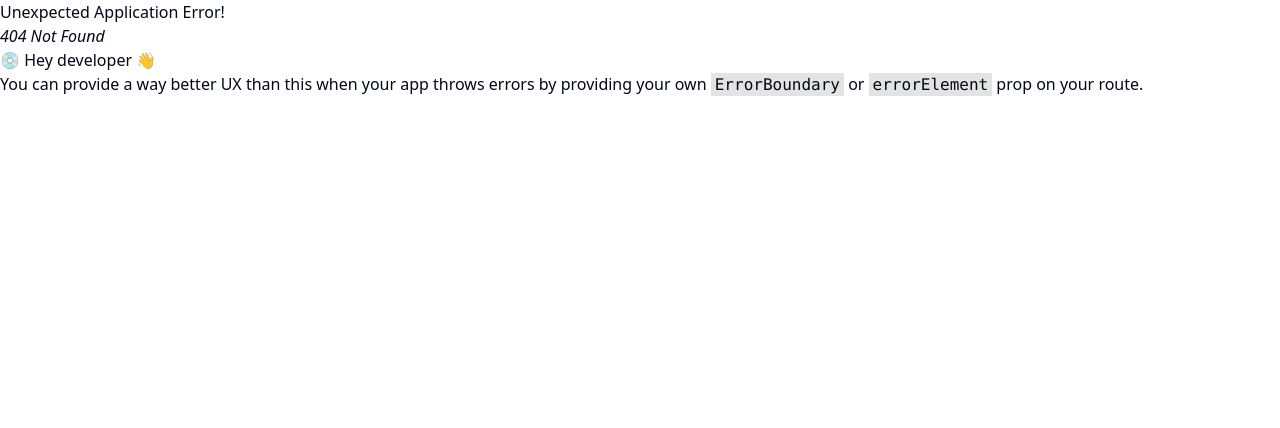
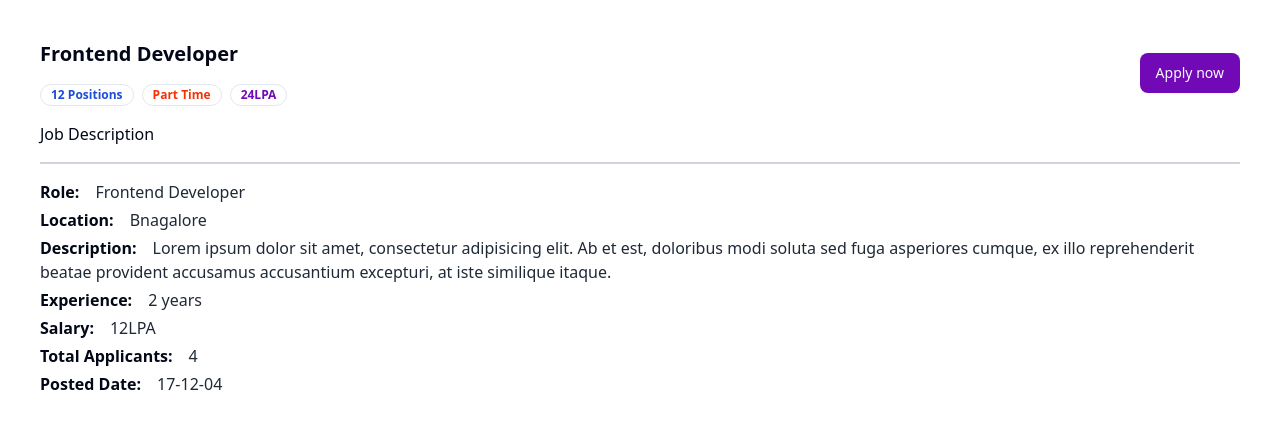
Before and after one commit to Avipsa-Biswal/JobJunction, a React (Vite) app in the folder frontend/: page /description/1 in a window 1280 px wide. Before the commit this address had no page. Shown: the top 428 px of the page. Built offline with nearby package versions, Linux system fonts and the light colour scheme.

Commit message:
job desc deign

```diff
--- a/frontend/src/components/Job.jsx
+++ b/frontend/src/components/Job.jsx
@@ -3,8 +3,11 @@
 import { Bookmark } from "lucide-react";
 import { Avatar, AvatarImage } from "./ui/avatar";
 import { Badge } from "./ui/badge";
+import { useNavigate } from "react-router-dom";
 
 const Job = () => {
+    const navigate = useNavigate();
+    const jobId = "qwerty"
   return (
     <div className="p-5 rounded-md shadow-xl bg-white border-gray-200">
       <div className="flex items-center justify-between">
@@ -43,7 +46,7 @@
         </Badge>
       </div>
       <div className="flex items-center gap-4 mt-4">
-        <Button variant="outline">Details</Button>
+        <Button onClick={()=> navigate(`/description/${jobId}`)} variant="outline">Details</Button>
         <Button className="bg-[#7209b7]">Save For Later</Button>
       </div>
     </div>
--- /dev/null
+++ b/frontend/src/components/JobDescription.jsx
@@ -0,0 +1,40 @@
+import React from 'react'
+import { Badge } from './ui/badge'
+import { Button } from './ui/button'
+
+const JobDescription = () => {
+    const isApplied = false;
+    return (
+        <div className='max-w-7xl mx-10 my-10'>
+            <div className='flex items-center justify-between'>
+                <div>
+                    <h1 className='font-bold text-xl'>Frontend Developer</h1>
+                    <div className="flex items-center gap-2 mt-4">
+                        <Badge className={"text-blue-700 font-bold"} variant="ghost">
+                            12 Positions
+                        </Badge>
+                        <Badge className={"text-[#F83002] font-bold"} variant="ghost">
+                            Part Time
+                        </Badge>
+                        <Badge className={"text-[#7209b7] font-bold"} variant="ghost">
+                            24LPA
+                        </Badge>
+                    </div>
+                </div>
+                <Button disabled={isApplied} className={`rounded-lg ${isApplied ? 'bg-gray-600 cursor-not-allowed' : 'bg-[#7209b7] hover:bg-[#5f32ad]'}`} >{isApplied ? 'Already Applied' : 'Apply now'}</Button>
+            </div>
+            <h1 className='border-b-2 border-b-gray-300 font-medium py-4'>Job Description</h1>
+            <div className='my-4'>
+                <h1 className='font-bold my-1'>Role:<span className='pl-4 font-normal text-gray-800'>Frontend Developer</span></h1>
+                <h1 className='font-bold my-1'>Location:<span className='pl-4 font-normal text-gray-800'>Bnagalore</span></h1>
+                <h1 className='font-bold my-1'>Description:<span className='pl-4 font-normal text-gray-800'>Lorem ipsum dolor sit amet, consectetur adipisicing elit. Ab et est, doloribus modi soluta sed fuga asperiores cumque, ex illo reprehenderit beatae provident accusamus accusantium excepturi, at iste similique itaque.</span></h1>
+                <h1 className='font-bold my-1'>Experience:<span className='pl-4 font-normal text-gray-800'>2 years</span></h1>
+                <h1 className='font-bold my-1'>Salary:<span className='pl-4 font-normal text-gray-800'>12LPA</span></h1>
+                <h1 className='font-bold my-1'>Total Applicants:<span className='pl-4 font-normal text-gray-800'>4</span></h1>
+                <h1 className='font-bold my-1'>Posted Date:<span className='pl-4 font-normal text-gray-800'>17-12-04</span></h1>
+            </div>
+        </div>
+    )
+}
+
+export default JobDescription
```
Also changed, not shown: frontend/src/App.jsx (+9 -5 lines).
